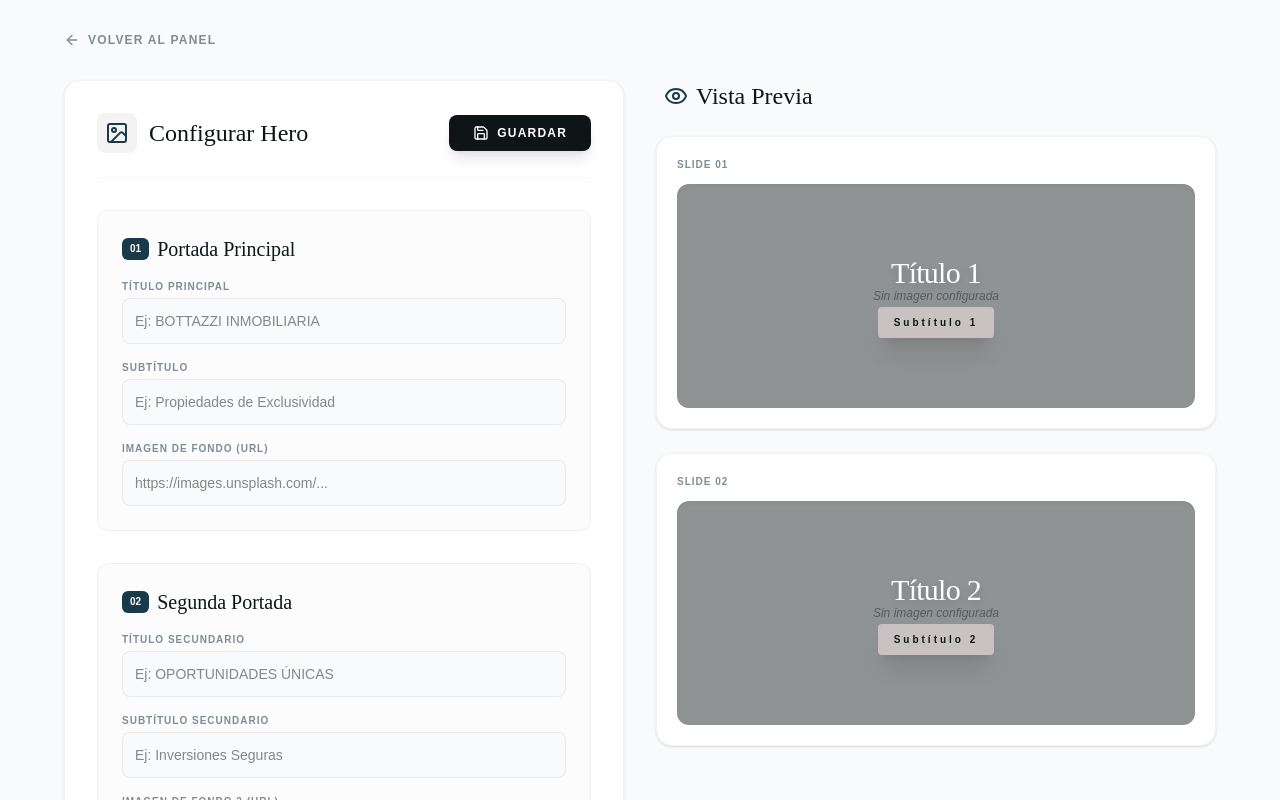
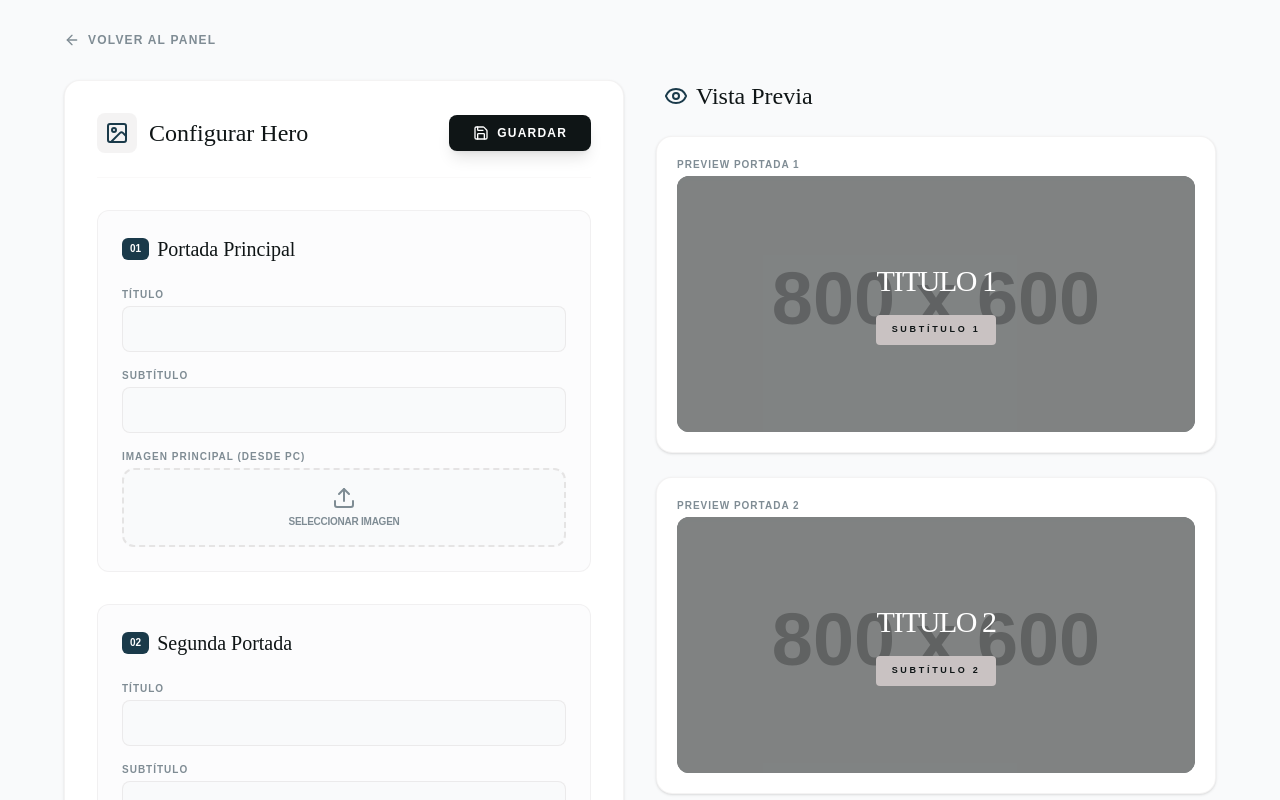
Before and after one commit to Brian13b/inmobiliaria_frontend, a React (Vite) app: page /admin/configuracion in a window 1280 px wide. Shown: the top 800 px of the page. Built offline with nearby package versions, Linux system fonts and the light colour scheme; no server answers; sample sign-in values are in the browser's storage.

Commit message:
Fix: Arreglos para subir fotos de calidad al hero

```diff
--- a/src/pages/Alquileres.tsx
+++ b/src/pages/Alquileres.tsx
@@ -18,7 +18,7 @@ export const AlquileresPage = () => {
   const [filtroTipo, setFiltroTipo] = useState("Todos");
   const [precioMin, setPrecioMin] = useState("");
   const [precioMax, setPrecioMax] = useState("");
-  const [dormitorios, setDormitorios] = useState("Cualquiera");
+  const [dormitorios, setDormitorios] = useState("Cualq.");
 
   useEffect(() => {
     const params = new URLSearchParams(location.search);
--- a/src/pages/Contacto.tsx
+++ b/src/pages/Contacto.tsx
@@ -77,7 +77,7 @@ export const ContactoPage = () => {
                     scrolling="no"
                     title="Ubicación Inmobiliaria Bottazzi"
                     style={{ filter: 'grayscale(0.1) contrast(1.1)' }}
-                    src="https://www.openstreetmap.org/export/embed.html?bbox=-60.516621,-31.742673,-60.516621,-31.742673&layer=mapnik&marker=-31.742673,-60.516621"
+                    src="https://www.openstreetmap.org/export/embed.html?bbox=-60.516000,-31.742000,-60.517000,-31.743000&layer=mapnik&marker=-31.742673,-60.516621"
                 ></iframe>
                 <div className="absolute bottom-4 right-4 z-20">
                     <a
--- a/src/pages/Ventas.tsx
+++ b/src/pages/Ventas.tsx
@@ -18,7 +18,7 @@ export const VentasPage = () => {
   const [filtroTipo, setFiltroTipo] = useState("Todos");
   const [precioMin, setPrecioMin] = useState("");
   const [precioMax, setPrecioMax] = useState("");
-  const [dormitorios, setDormitorios] = useState("Cualquiera");
+  const [dormitorios, setDormitorios] = useState("Cualq.");
 
   useEffect(() => {
     const params = new URLSearchParams(location.search);
--- a/src/pages/admin/AdminConfig.tsx
+++ b/src/pages/admin/AdminConfig.tsx
@@ -1,11 +1,12 @@
 import { useEffect, useState } from 'react';
-import { api } from '../../services/api';
-import { Save, ArrowLeft, Image, Eye } from 'lucide-react';
+import { api, uploadImagenHero } from '../../services/api';
+import { Save, ArrowLeft, Image as ImageIcon, Eye, Upload, Loader2 } from 'lucide-react';
 import { Link } from 'react-router-dom';
 import toast from 'react-hot-toast';
 import { SEO } from '../../components/SEO';
 
 export const AdminConfig = () => {
+    const [loading, setLoading] = useState(false);
     const [config, setConfig] = useState({
         heroTitulo: "",
         heroSubtitulo: "",
@@ -14,6 +15,11 @@ export const AdminConfig = () => {
         heroSubtitulo2: "",
         heroImagenUrl2: ""
     });
+
+    const [file1, setFile1] = useState<File | null>(null);
+    const [preview1, setPreview1] = useState("");
+    const [file2, setFile2] = useState<File | null>(null);
+    const [preview2, setPreview2] = useState("");
 
     useEffect(() => {
         api.get('/Configuracion').then(res => {
@@ -28,29 +34,64 @@ export const AdminConfig = () => {
         });
     }, []);
 
+    const handleFileChange = (e: React.ChangeEvent<HTMLInputElement>, slideNum: number) => {
+        const file = e.target.files?.[0];
+        if (file) {
+            if (slideNum === 1) {
+                setFile1(file);
+                setPreview1(URL.createObjectURL(file));
+            } else {
+                setFile2(file);
+                setPreview2(URL.createObjectURL(file));
+            }
+        }
+    };
+
     const handleSave = async (e: React.FormEvent) => {
         e.preventDefault();
+        setLoading(true);
+
+        try {
+            let finalUrl1 = config.heroImagenUrl;
+            let finalUrl2 = config.heroImagenUrl2;
+
+            if (file1) {
+                const res1 = await uploadImagenHero(file1);
+                finalUrl1 = res1.url;
+            }
+
+            if (file2) {
+                const res2 = await uploadImagenHero(file2);
+                finalUrl2 = res2.url;
+            }
 
             const dataToSave = {
                 Id: 1,
                 HeroTitulo: config.heroTitulo,
                 HeroSubtitulo: config.heroSubtitulo,
-        HeroImagenUrl: config.heroImagenUrl,
+                HeroImagenUrl: finalUrl1,
                 HeroTitulo2: config.heroTitulo2,
                 HeroSubtitulo2: config.heroSubtitulo2,
-        HeroImagenUrl2: config.heroImagenUrl2
+                HeroImagenUrl2: finalUrl2
             };
 
-    try {
             await api.post('/Configuracion', dataToSave);
-        toast.success("¡Configuración actualizada!");
+
+            setConfig({ ...config, heroImagenUrl: finalUrl1, heroImagenUrl2: finalUrl2 });
+            setFile1(null);
+            setFile2(null);
+
+            toast.success("¡Configuración actualizada con éxito!");
         } catch (error) {
-        toast.error("Error al guardar.");
+            toast.error("Error al guardar la configuración.");
+        } finally {
+            setLoading(false);
         }
     };
 
     const inputClass = "w-full bg-gray-50 border border-brand-light/30 rounded-lg p-3 outline-none focus:border-brand-primary focus:ring-2 focus:ring-brand-primary/10 transition font-body text-sm text-brand-dark";
     const labelClass = "block text-[10px] font-bold text-brand-muted uppercase mb-1 tracking-widest";
+    const uploadZoneClass = "border-2 border-dashed border-brand-light/40 rounded-xl p-4 text-center bg-gray-50 hover:bg-brand-light/10 transition cursor-pointer relative group";
 
     return (
         <div className="min-h-screen bg-gray-50 p-8 pb-32 font-body">
@@ -68,92 +109,109 @@ export const AdminConfig = () => {
                         <div className="flex justify-between items-center border-b border-brand-light/10 pb-6">
                             <h1 className="text-2xl font-display text-brand-dark flex items-center gap-3">
                                 <div className="bg-brand-light/20 p-2 rounded-lg">
-                                    <Image className="text-brand-primary w-6 h-6" />
+                                    <ImageIcon className="text-brand-primary w-6 h-6" />
                                 </div>
                                 Configurar Hero
                             </h1>
-                            <button className="bg-brand-dark text-white font-bold py-2.5 px-6 rounded-lg hover:bg-brand-primary transition shadow-lg flex items-center gap-2 text-xs tracking-widest uppercase">
-                                <Save className="w-4 h-4" /> GUARDAR
+                            <button disabled={loading} className="bg-brand-dark text-white font-bold py-2.5 px-6 rounded-lg hover:bg-brand-primary transition shadow-lg flex items-center gap-2 text-xs tracking-widest uppercase disabled:opacity-50">
+                                {loading ? <Loader2 className="animate-spin w-4 h-4" /> : <Save className="w-4 h-4" />}
+                                {loading ? "GUARDANDO..." : "GUARDAR"}
                             </button>
                         </div>
 
                         {/* Slide 1 */}
                         <div className="bg-gray-50/50 p-6 rounded-xl border border-brand-light/20 space-y-6">
-                            <h3 className="font-display text-xl text-brand-dark mb-4 flex items-center gap-2">
+                            <h3 className="font-display text-xl text-brand-dark flex items-center gap-2">
                                 <span className="bg-brand-primary text-white text-[10px] px-2 py-1 rounded-md font-body font-bold">01</span>
                                 Portada Principal
                             </h3>
                             <div className="space-y-4">
                                 <div>
-                                    <label className={labelClass}>Título Principal</label>
-                                    <input value={config.heroTitulo} onChange={e => setConfig({...config, heroTitulo: e.target.value})} className={inputClass} placeholder="Ej: BOTTAZZI INMOBILIARIA" />
+                                    <label className={labelClass}>Título</label>
+                                    <input value={config.heroTitulo} onChange={e => setConfig({...config, heroTitulo: e.target.value})} className={inputClass} />
                                 </div>
                                 <div>
                                     <label className={labelClass}>Subtítulo</label>
-                                    <input value={config.heroSubtitulo} onChange={e => setConfig({...config, heroSubtitulo: e.target.value})} className={inputClass} placeholder="Ej: Propiedades de Exclusividad" />
+                                    <input value={config.heroSubtitulo} onChange={e => setConfig({...config, heroSubtitulo: e.target.value})} className={inputClass} />
                                 </div>
                                 <div>
-                                    <label className={labelClass}>Imagen de Fondo (URL)</label>
-                                    <input value={config.heroImagenUrl} onChange={e => setConfig({...config, heroImagenUrl: e.target.value})} className={inputClass} placeholder="https://images.unsplash.com/..." />
+                                    <label className={labelClass}>Imagen Principal (Desde PC)</label>
+                                    <div className={uploadZoneClass}>
+                                        <input type="file" accept="image/*" onChange={(e) => handleFileChange(e, 1)} className="absolute inset-0 opacity-0 cursor-pointer z-10" />
+                                        <div className="flex flex-col items-center">
+                                            <Upload className="w-6 h-6 text-brand-muted group-hover:text-brand-primary transition-colors mb-1" />
+                                            <span className="text-[10px] text-brand-muted uppercase font-bold tracking-tight">Seleccionar imagen</span>
+                                        </div>
+                                    </div>
                                 </div>
                             </div>
                         </div>
 
                         {/* Slide 2 */}
                         <div className="bg-gray-50/50 p-6 rounded-xl border border-brand-light/20 space-y-6">
-                            <h3 className="font-display text-xl text-brand-dark mb-4 flex items-center gap-2">
+                            <h3 className="font-display text-xl text-brand-dark flex items-center gap-2">
                                 <span className="bg-brand-primary text-white text-[10px] px-2 py-1 rounded-md font-body font-bold">02</span>
                                 Segunda Portada
                             </h3>
                             <div className="space-y-4">
                                 <div>
-                                    <label className={labelClass}>Título Secundario</label>
-                                    <input value={config.heroTitulo2} onChange={e => setConfig({...config, heroTitulo2: e.target.value})} className={inputClass} placeholder="Ej: OPORTUNIDADES ÚNICAS" />
+                                    <label className={labelClass}>Título</label>
+                                    <input value={config.heroTitulo2} onChange={e => setConfig({...config, heroTitulo2: e.target.value})} className={inputClass} />
                                 </div>
                                 <div>
-                                    <label className={labelClass}>Subtítulo Secundario</label>
-                                    <input value={config.heroSubtitulo2} onChange={e => setConfig({...config, heroSubtitulo2: e.target.value})} className={inputClass} placeholder="Ej: Inversiones Seguras" />
+                                    <label className={labelClass}>Subtítulo</label>
+                                    <input value={config.heroSubtitulo2} onChange={e => setConfig({...config, heroSubtitulo2: e.target.value})} className={inputClass} />
                                 </div>
                                 <div>
-                                    <label className={labelClass}>Imagen de Fondo 2 (URL)</label>
-                                    <input value={config.heroImagenUrl2} onChange={e => setConfig({...config, heroImagenUrl2: e.target.value})} className={inputClass} placeholder="https://images.unsplash.com/..." />
+                                    <label className={labelClass}>Segunda Imagen (Desde PC)</label>
+                                    <div className={uploadZoneClass}>
+                                        <input type="file" accept="image/*" onChange={(e) => handleFileChange(e, 2)} className="absolute inset-0 opacity-0 cursor-pointer z-10" />
+                                        <div className="flex flex-col items-center">
+                                            <Upload className="w-6 h-6 text-brand-muted group-hover:text-brand-primary transition-colors mb-1" />
+                                            <span className="text-[10px] text-brand-muted uppercase font-bold tracking-tight">Seleccionar imagen</span>
+                                        </div>
+                                    </div>
                                 </div>
                             </div>
                         </div>
                     </form>
 
-                    {/* Previsualización */}
+                    {/* Previsualización Mejorada */}
                     <div className="space-y-6">
                         <h3 className="font-display text-2xl text-brand-dark flex items-center gap-2 px-2">
                             <Eye className="w-6 h-6 text-brand-primary" /> Vista Previa
                         </h3>
 
-                        {/* Preview Slide 1 */}
+                        {/* Preview 1 */}
                         <div className="bg-white p-5 rounded-2xl shadow-sm border border-brand-light/20">
-                            <p className="text-[10px] font-bold text-brand-muted mb-3 uppercase tracking-widest">Slide 01</p>
-                            <div className="h-56 w-full rounded-xl overflow-hidden relative bg-brand-dark/10 shadow-inner">
-                                {config.heroImagenUrl ? (
-                                    <img src={config.heroImagenUrl} alt="Preview 1" className="w-full h-full object-cover" />
-                                ) : <div className="flex items-center justify-center h-full text-brand-muted text-xs font-body italic">Sin imagen configurada</div>}
-                                <div className="absolute inset-0 bg-brand-dark/40 flex flex-col items-center justify-center text-white p-4 text-center">
-                                    <span className="font-display text-3xl drop-shadow-lg tracking-tight">{config.heroTitulo || "Título 1"}</span>
-                                    <span className="text-[10px] tracking-[0.3em] font-bold mt-4 bg-brand-light text-brand-dark px-4 py-2 rounded-sm shadow-xl">
+                            <p className={labelClass}>Preview Portada 1</p>
+                            <div className="h-64 w-full rounded-xl overflow-hidden relative bg-brand-dark shadow-inner">
+                                <img
+                                    src={preview1 || config.heroImagenUrl || "https://placehold.co/800x600?text=Sin+Imagen"}
+                                    className="w-full h-full object-cover opacity-60"
+                                    alt="Preview"
+                                />
+                                <div className="absolute inset-0 flex flex-col items-center justify-center text-white p-4 text-center">
+                                    <span className="font-display text-3xl uppercase tracking-tighter">{config.heroTitulo || "TITULO 1"}</span>
+                                    <span className="text-[9px] tracking-[0.3em] font-bold mt-4 bg-brand-light text-brand-dark px-4 py-2 rounded-sm uppercase">
                                         {config.heroSubtitulo || "Subtítulo 1"}
                                     </span>
                                 </div>
                             </div>
                         </div>
 
-                        {/* Preview Slide 2 */}
+                        {/* Preview 2 */}
                         <div className="bg-white p-5 rounded-2xl shadow-sm border border-brand-light/20">
-                            <p className="text-[10px] font-bold text-brand-muted mb-3 uppercase tracking-widest">Slide 02</p>
-                            <div className="h-56 w-full rounded-xl overflow-hidden relative bg-brand-dark/10 shadow-inner">
-                                {config.heroImagenUrl2 ? (
-                                    <img src={config.heroImagenUrl2} alt="Preview 2" className="w-full h-full object-cover" />
-                                ) : <div className="flex items-center justify-center h-full text-brand-muted text-xs font-body italic">Sin imagen configurada</div>}
-                                <div className="absolute inset-0 bg-brand-dark/40 flex flex-col items-center justify-center text-white p-4 text-center">
-                                    <span className="font-display text-3xl drop-shadow-lg tracking-tight">{config.heroTitulo2 || "Título 2"}</span>
-                                    <span className="text-[10px] tracking-[0.3em] font-bold mt-4 bg-brand-light text-brand-dark px-4 py-2 rounded-sm shadow-xl">
+                            <p className={labelClass}>Preview Portada 2</p>
+                            <div className="h-64 w-full rounded-xl overflow-hidden relative bg-brand-dark shadow-inner">
+                                <img
+                                    src={preview2 || config.heroImagenUrl2 || "https://placehold.co/800x600?text=Sin+Imagen"}
+                                    className="w-full h-full object-cover opacity-60"
+                                    alt="Preview"
+                                />
+                                <div className="absolute inset-0 flex flex-col items-center justify-center text-white p-4 text-center">
+                                    <span className="font-display text-3xl uppercase tracking-tighter">{config.heroTitulo2 || "TITULO 2"}</span>
+                                    <span className="text-[9px] tracking-[0.3em] font-bold mt-4 bg-brand-light text-brand-dark px-4 py-2 rounded-sm uppercase">
                                         {config.heroSubtitulo2 || "Subtítulo 2"}
                                     </span>
                                 </div>
```
Also changed, not shown: src/components/Hero.tsx (+5 -3 lines), src/services/api.ts (+12 -0 lines). Lines whose indentation alone changed are shown as unchanged.
